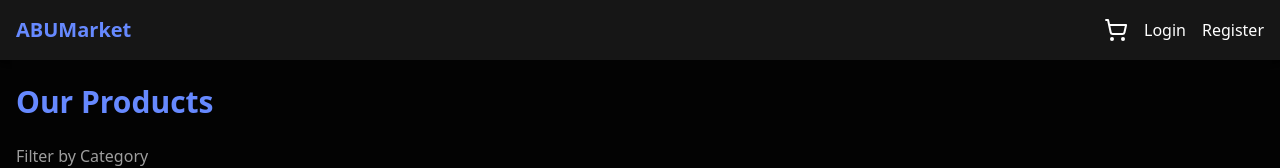
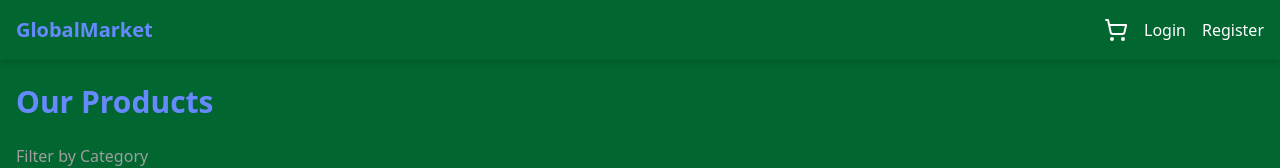
Before and after one commit to Donp1/work-Ecommerce, a Next.js app: page / in a window 1280 px wide. Shown: the top 168 px of the page. Built offline with nearby package versions, Linux system fonts and the light colour scheme; no server answers.

Commit message:
change color

```diff
--- a/app/layout.tsx
+++ b/app/layout.tsx
@@ -14,7 +14,7 @@ const geistMono = Geist_Mono({
 });
 
 export const metadata: Metadata = {
-  title: "ABUMarket",
+  title: "GlobalMarket",
   description: "Generated by create next app",
 };
 
@@ -28,7 +28,7 @@ export default function RootLayout({
       <body
         className={`${geistSans.variable} ${geistMono.variable} antialiased`}
       >
-        <div className="bg-background text-textPrimary min-h-screen">
+        <div className="bg-green-800 text-textPrimary min-h-screen">
           <Provider>{children}</Provider>
         </div>
       </body>
--- a/components/Navbar.tsx
+++ b/components/Navbar.tsx
@@ -25,10 +25,10 @@ export const Navbar = () => {
   }, []);
 
   return (
-    <nav className="bg-surface shadow-md p-4 w-full">
+    <nav className="bg-green-800 shadow-md p-4 w-full">
       <div className="container mx-auto flex items-center justify-between flex-wrap">
         <Link href="/">
-          <span className="text-primary text-xl font-bold">ABUMarket</span>
+          <span className="text-primary text-xl font-bold">GlobalMarket</span>
         </Link>
         <button
           className="md:hidden text-textPrimary"
```
